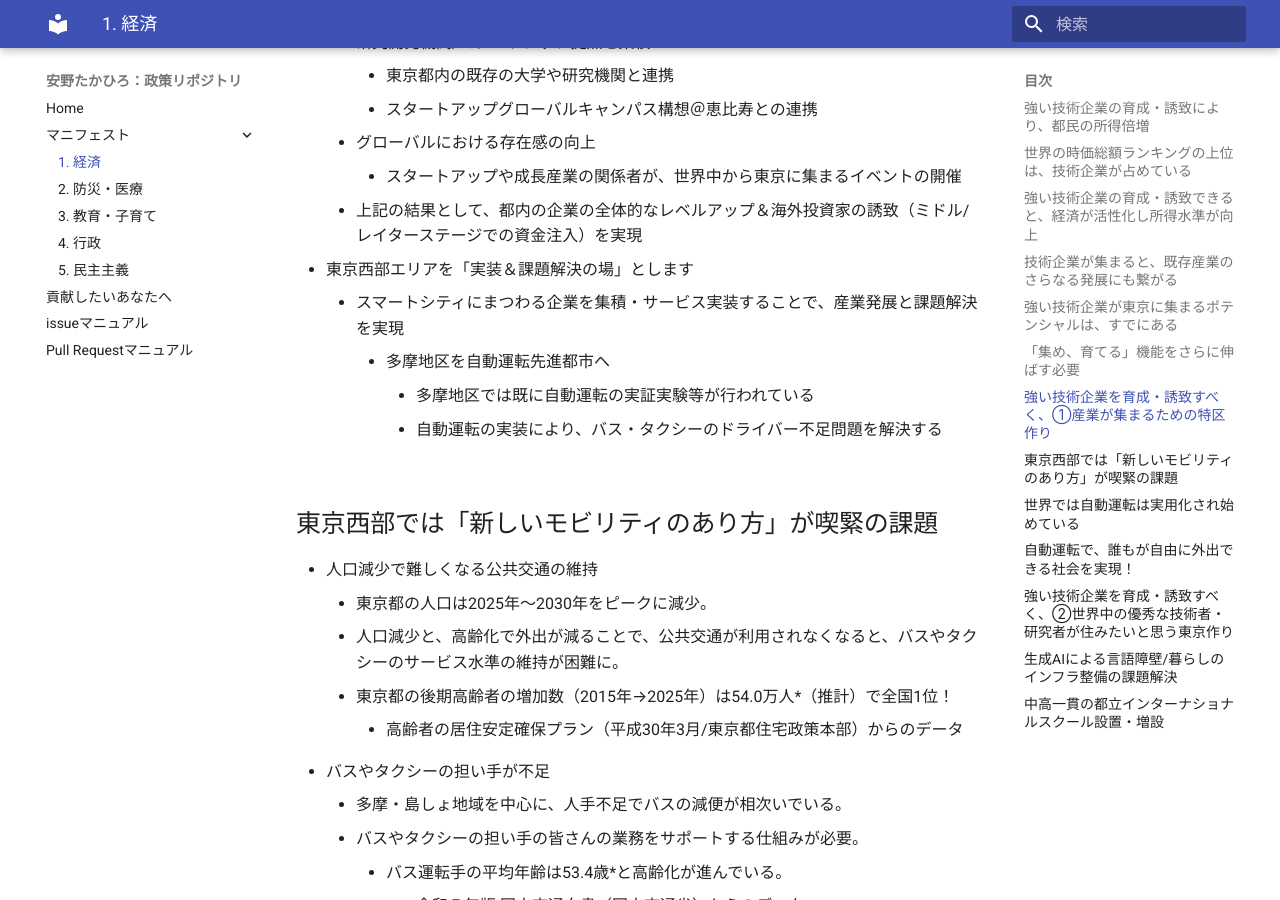
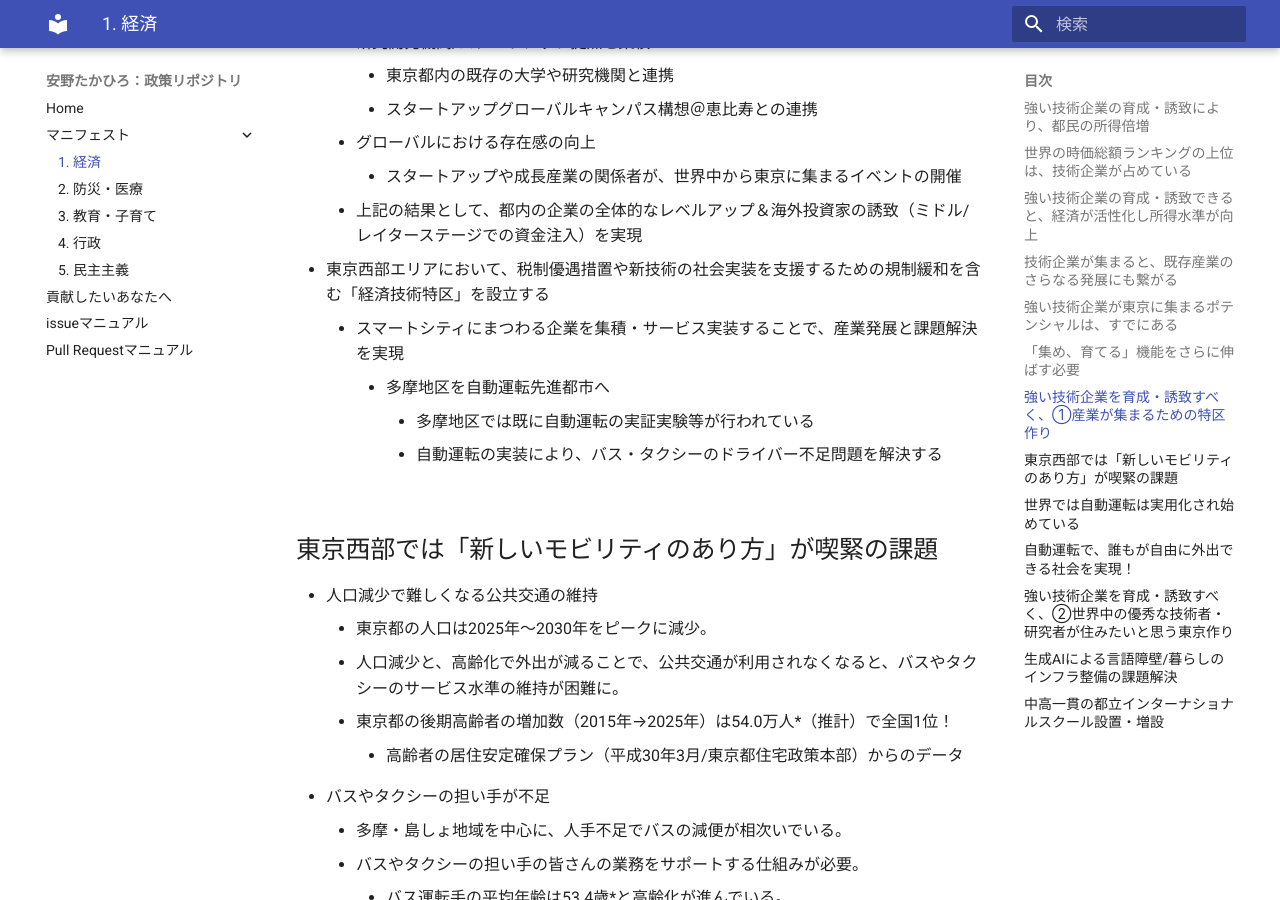
Before and after one commit to takahiroanno2024/election2024, an MkDocs documentation site: the page built from docs/manifest/economy.md, in a window 1280 px wide and 900 px high, scrolled down 3864 px. Built offline with MkDocs 1.6.1 and Material for MkDocs 9.7.7, drawn with Linux system fonts in a browser that asks for light colours.

Commit message:
Update economy.md
政策の具体化

```diff
--- a/docs/manifest/economy.md
+++ b/docs/manifest/economy.md
@@ -91,7 +91,7 @@
     - グローバルにおける存在感の向上
         - スタートアップや成長産業の関係者が、世界中から東京に集まるイベントの開催
     - 上記の結果として、都内の企業の全体的なレベルアップ＆海外投資家の誘致（ミドル/レイターステージでの資金注入）を実現
-- 東京西部エリアを「実装＆課題解決の場」とします
+- 東京西部エリアにおいて、税制優遇措置や新技術の社会実装を支援するための規制緩和を含む「経済技術特区」を設立する
     - スマートシティにまつわる企業を集積・サービス実装することで、産業発展と課題解決を実現
         - 多摩地区を自動運転先進都市へ
             - 多摩地区では既に自動運転の実証実験等が行われている
```
